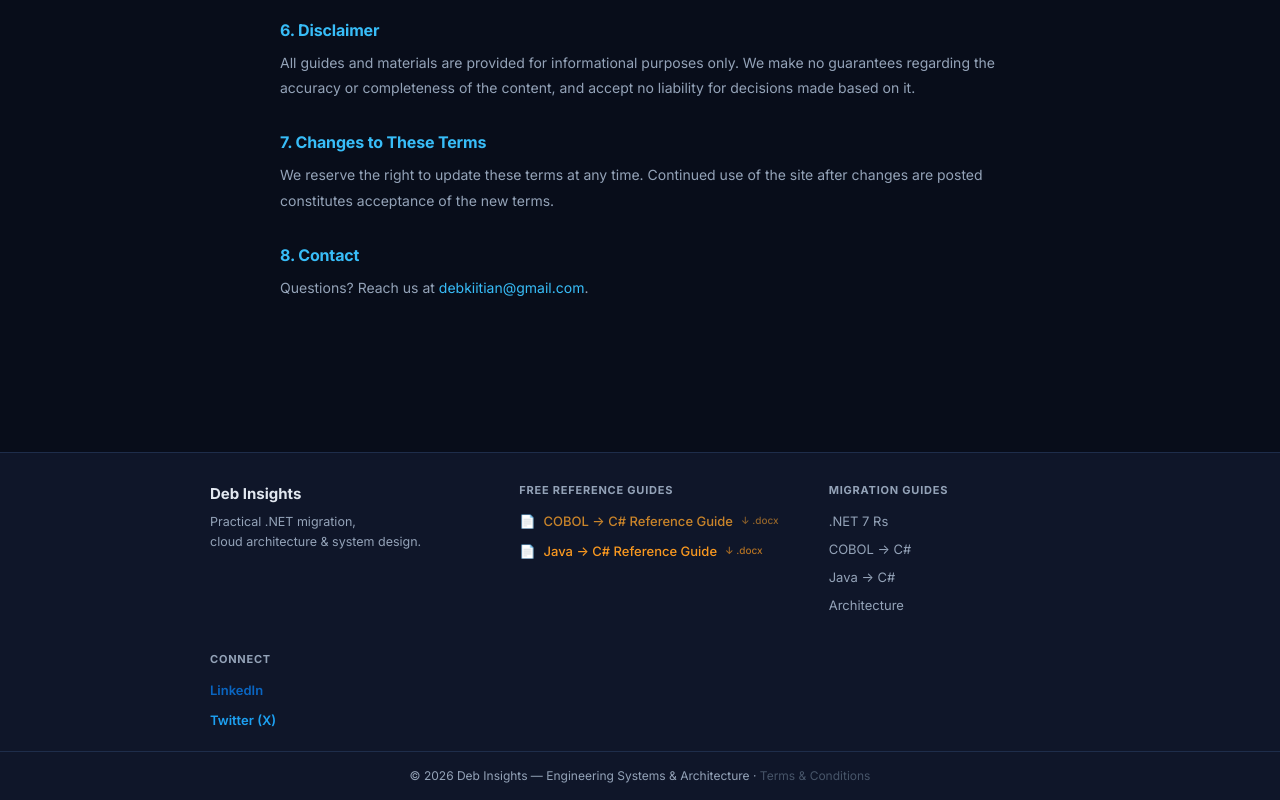
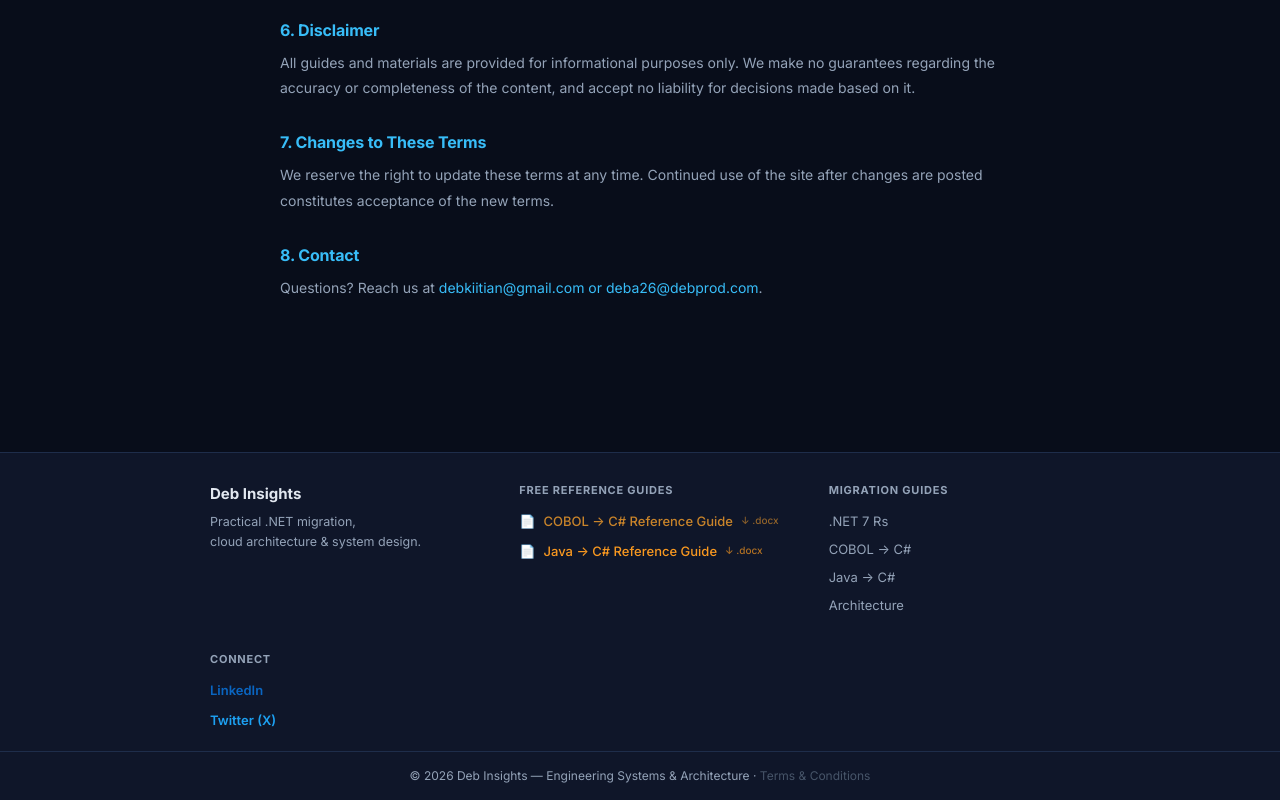
Before and after one commit to debrej2021/dotnetinsights, a React (Vite) app in the folder deb-prod-insights/: page /terms in a window 1280 px wide. Shown: the part 837-1637 px from the top of the page. Built offline with nearby package versions, Linux system fonts and the light colour scheme.

Commit message:
Adding alternate contact email in the Terms and Conditions page.

```diff
--- a/deb-prod-insights/src/pages/TermsAndConditions.jsx
+++ b/deb-prod-insights/src/pages/TermsAndConditions.jsx
@@ -95,7 +95,7 @@ export default function TermsAndConditions() {
         <Section title="8. Contact">
           Questions? Reach us at{' '}
           <a href="mailto:debkiitian@gmail.com" style={{ color: colors.blue, textDecoration: 'none' }}>
-            debkiitian@gmail.com
+            debkiitian@gmail.com or deba26@debprod.com
           </a>
           .
         </Section>
```
